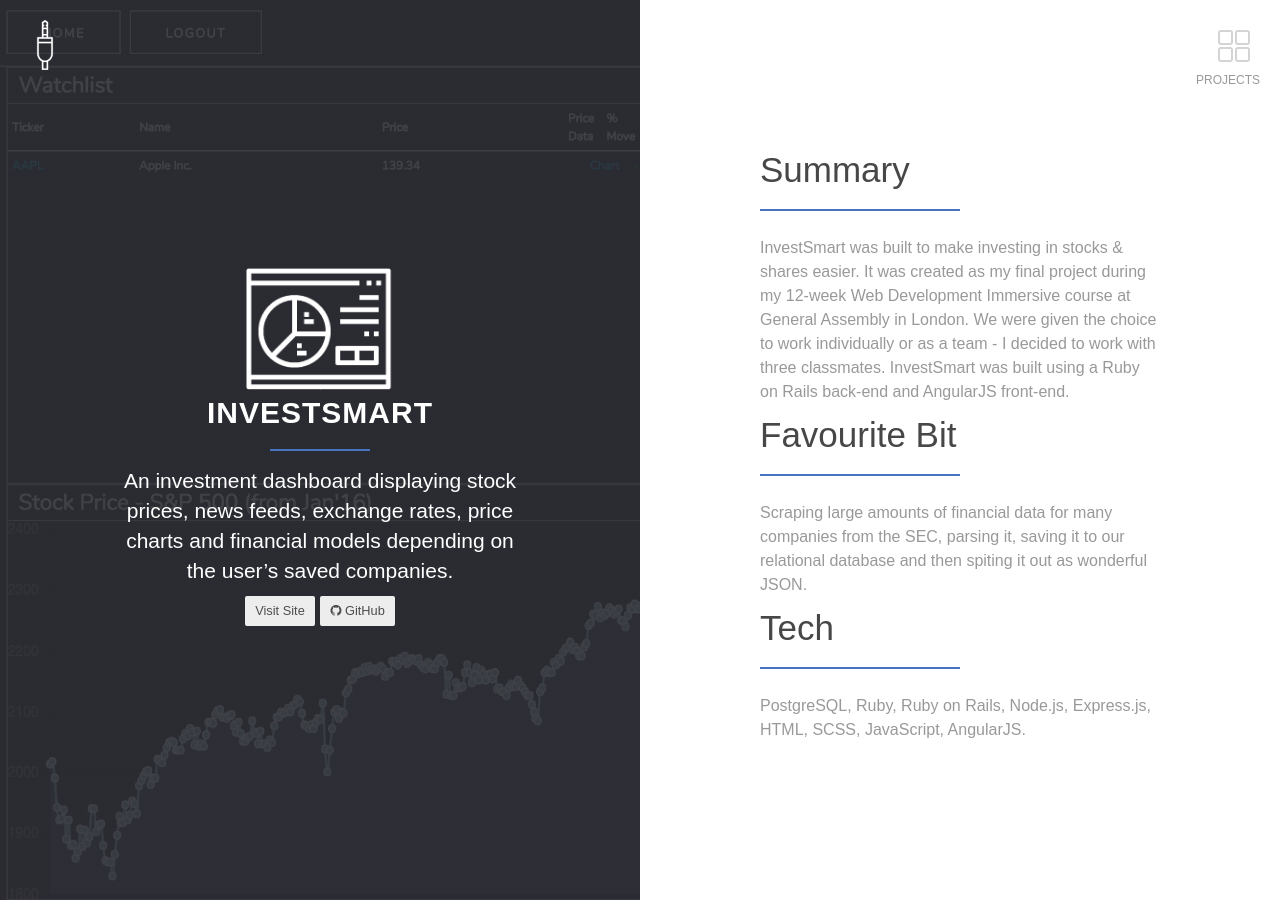
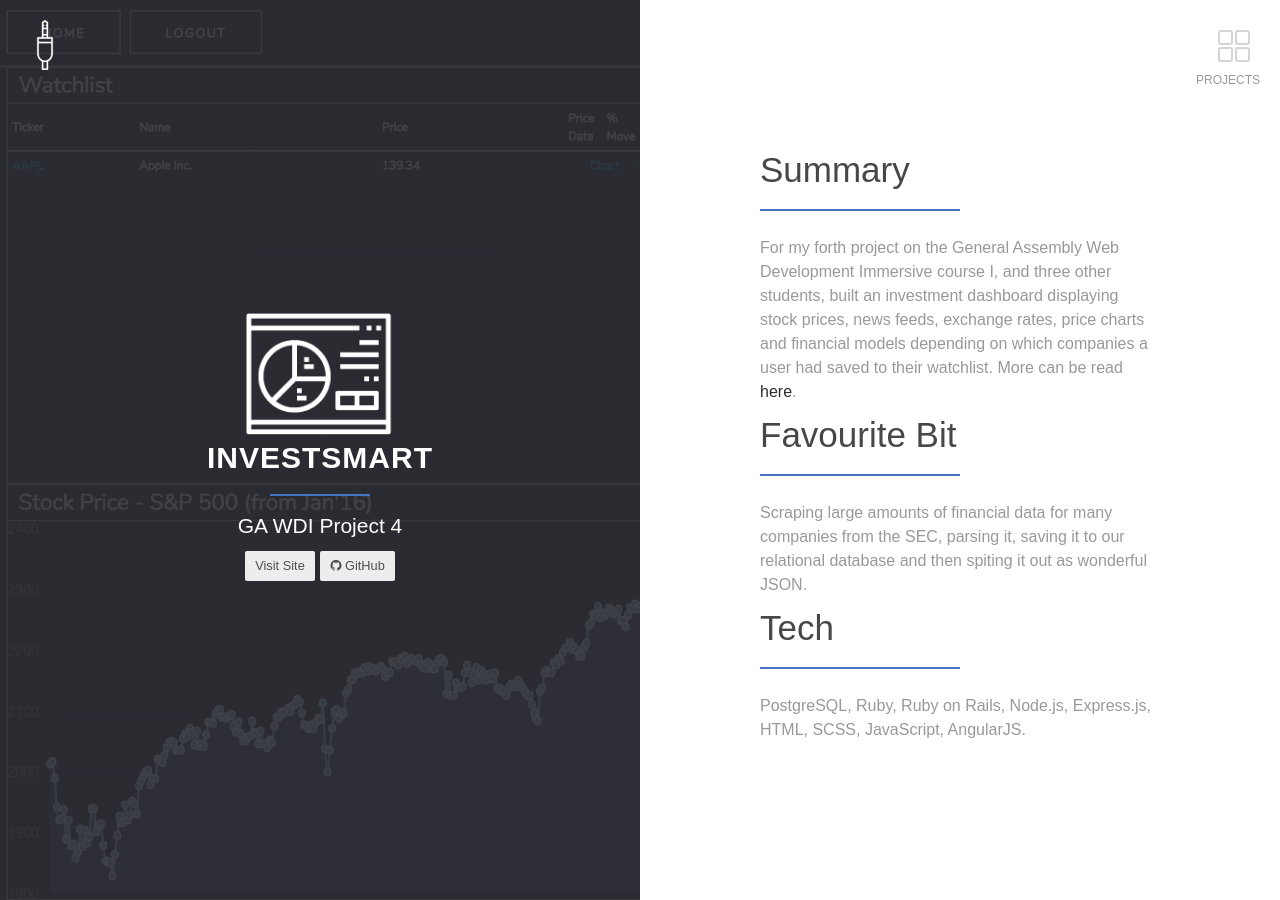
Before and after one commit to jackhkmatthews/jackhkmatthews.github.io, a Jekyll site: the page built from _posts/2017-02-24-investsmart.md, in a window 1280 px wide. Built offline with Jekyll 4.4.1, drawn with Linux system fonts in a browser that asks for light colours.

Commit message:
investsmart copy

```diff
--- a/_posts/2017-02-24-investsmart.md
+++ b/_posts/2017-02-24-investsmart.md
@@ -2,9 +2,9 @@
 layout: post
 icon: icon-invest-smart.png
 title: "InvestSmart"
-description: "An investment dashboard displaying stock prices, news feeds, exchange rates, price charts and financial models depending on the user’s saved companies."
+description: "GA WDI Project 4"
 heroku: "https://wdi-project-4-client.herokuapp.com/"
-github: "https://github.com/jackhkmatthews/WDI_PROJECT_4_CLIENT"
+github: "https://github.com/jackhkmatthews/WDI_PROJECT_4_API"
 image: invest-smart.png
 tags:
 - Ruby on Rails
@@ -22,7 +22,7 @@ tags:
 
 ## Summary
 
-InvestSmart was built to make investing in stocks & shares easier. It was created as my final project during my 12-week Web Development Immersive course at General Assembly in London. We were given the choice to work individually or as a team - I decided to work with three classmates. InvestSmart was built using a Ruby on Rails back-end and AngularJS front-end.
+For my forth project on the General Assembly Web Development Immersive course I, and three other students, built an investment dashboard displaying stock prices, news feeds, exchange rates, price charts and financial models depending on which companies a user had saved to their watchlist. More can be read [here](https://github.com/jackhkmatthews/WDI_PROJECT_4_API).
 
 ## Favourite Bit
 
```
